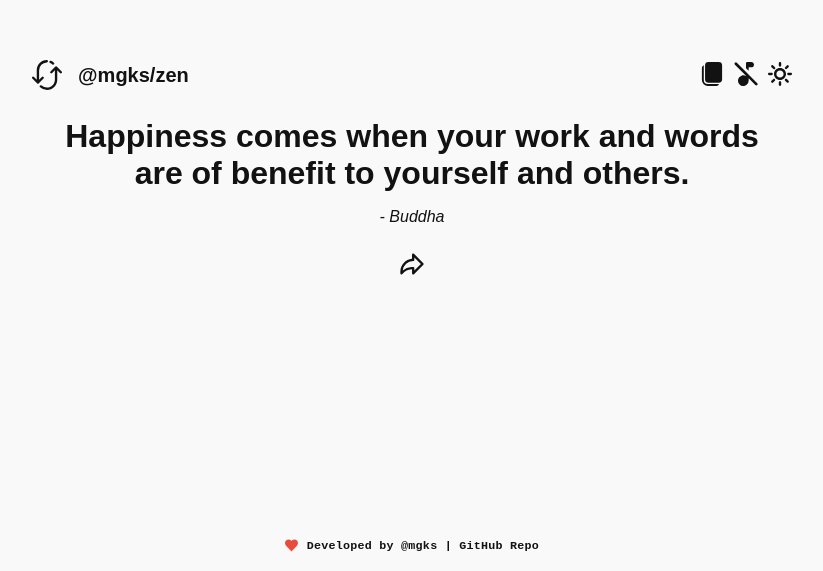
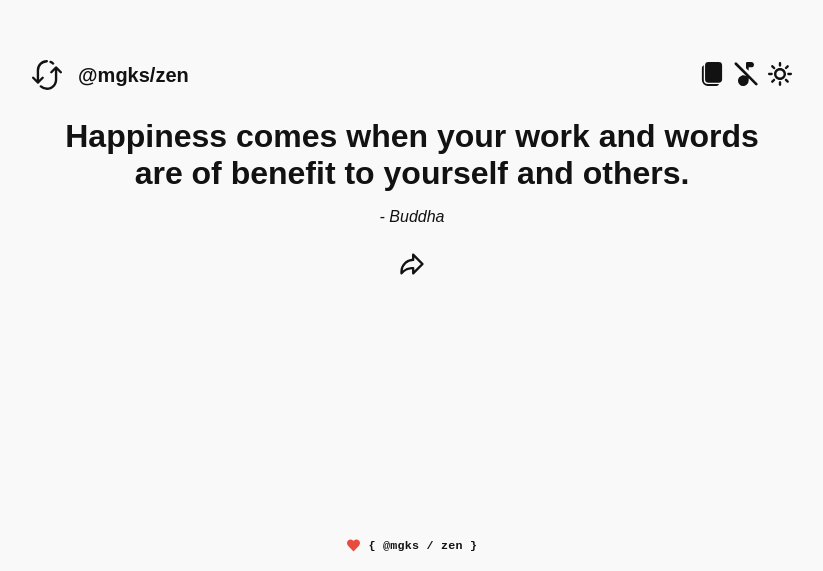
Before and after one commit to mgks/zen, a plain HTML site: page index.html in a window 1280 px wide. Shown: the part 229-800 px from the top of the page, without its empty margins (228-1051 px from the left). Drawn offline with Linux system fonts and the light colour scheme.

Commit message:
Update index.html

```diff
--- a/index.html
+++ b/index.html
@@ -46,6 +46,6 @@
     </div>
     <button id="share-btn" onclick="shareContent()"><svg xmlns="http://www.w3.org/2000/svg" width="28" height="28" viewBox="0 0 0.72 0.72" data-name="" fill="currentColor"><path d="m.651.339-.24-.24A.03.03 0 0 0 .36.12v.106a.33.33 0 0 0-.3.329V.6a.03.03 0 0 0 .054.019.34.34 0 0 1 .237-.121l.01-.001V.6a.03.03 0 0 0 .051.021l.24-.24a.03.03 0 0 0 0-.042M.42.528V.465a.03.03 0 0 0-.03-.03L.343.438a.4.4 0 0 0-.222.088A.27.27 0 0 1 .39.285a.03.03 0 0 0 .03-.03V.192L.588.36Z"></path></svg></button>
   </div>
-  <div class="footer"><a href="https://github.com/mgks"><svg xmlns="http://www.w3.org/2000/svg" width="13" height="13" viewBox="1.0166668891906738 2.9749999046325684 21.966665267944336 20.024999618530273"><path d="M7 3c-1.535 0-3.078.5-4.25 1.7-2.343 2.4-2.279 6.1 0 8.5L12 23l9.25-9.8c2.279-2.4 2.343-6.1 0-8.5-2.343-2.3-6.157-2.3-8.5 0l-.75.8-.75-.8C10.078 3.5 8.536 3 7 3" fill="#e74c3c"/></svg> Developed by @mgks</a> | <a href="https://github.com/mgks/zen">GitHub Repo</a></div>
+  <div class="footer"><svg xmlns="http://www.w3.org/2000/svg" width="13" height="13" viewBox="1.0166668891906738 2.9749999046325684 21.966665267944336 20.024999618530273"><path d="M7 3c-1.535 0-3.078.5-4.25 1.7-2.343 2.4-2.279 6.1 0 8.5L12 23l9.25-9.8c2.279-2.4 2.343-6.1 0-8.5-2.343-2.3-6.157-2.3-8.5 0l-.75.8-.75-.8C10.078 3.5 8.536 3 7 3" fill="#e74c3c"></path></svg> <b>{ <a href="https://mgks.dev">@mgks</a> / <a href="https://github.com/mgks/zen">zen</a> }</b></div>
   <script src="src/script.js"></script>
 </body></html>
```
